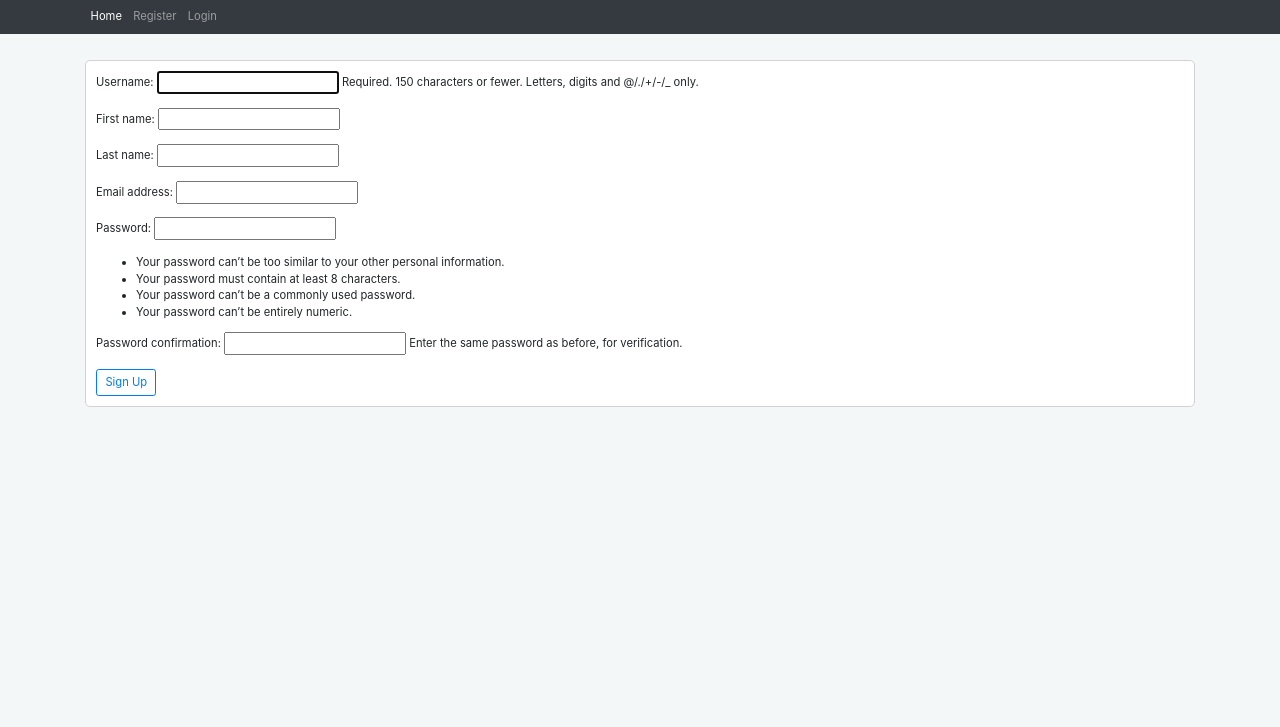
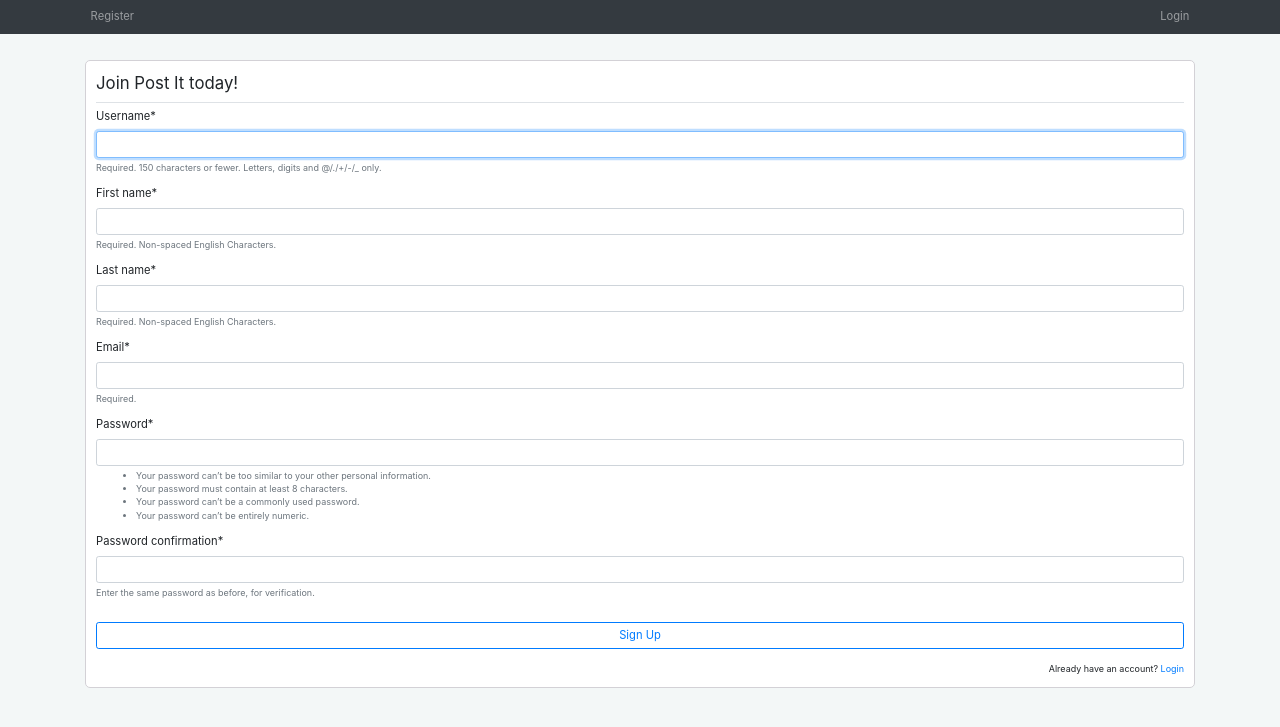
Before and after one commit to MShbana/post-it, a Django app: page /register/ in a window 1280 px wide. Shown: the top 727 px of the page. Run offline with Django 3.2, Linux system fonts and the light colour scheme; some libraries are stand-ins or nearby versions.

Commit message:
Styled the registeration form using django_crispy_forms and fixed navbar-related issuess

```diff
--- a/accounts/forms.py
+++ b/accounts/forms.py
@@ -18,9 +18,13 @@
 
     REGEX_PATTERN = RegexValidator(r'^[a-zA-Z]+$', 'Enter a valid name.')
 
-    first_name = forms.CharField(max_length=20, validators=[REGEX_PATTERN])
-    last_name = forms.CharField(max_length=20, validators=[REGEX_PATTERN])
-
+    email = forms.EmailField(help_text='Required.')
+    first_name = forms.CharField(max_length=20,
+                                 validators=[REGEX_PATTERN],
+                                 help_text="Required. Non-spaced English Characters.")
+    last_name = forms.CharField(max_length=20,
+                                validators=[REGEX_PATTERN],
+                                help_text="Required. Non-spaced English Characters.")
     class Meta:
         model = User
         fields = UserCreationForm.Meta.fields + ('first_name', 'last_name', 'email')
@@ -28,5 +32,5 @@
     def clean_email(self):
         email = self.cleaned_data['email']
         if User.objects.filter(email=email).exists():
-            raise forms.ValidationError("The email is already registered. Please choose another one.")
+            raise forms.ValidationError("This email is already registered. Please choose another one.")
         return email
--- a/accounts/templates/accounts/register.html
+++ b/accounts/templates/accounts/register.html
@@ -1,4 +1,5 @@
 {% extends "base.html" %}
+{% load crispy_forms_tags %}
 {% block title %}
     Registeration
 {% endblock title %}
@@ -6,8 +7,18 @@
     <div class="content-section">
         <form method="POST">
             {% csrf_token %}
-            {{ form.as_p }}
-            <button class="btn btn-outline-primary" type="submit">Sign Up</button>
+            <fieldset class="form-group">
+                <legend class="border-bottom pb-2">Join Post It today!</legend>
+                {{ form|crispy }}
+            </fieldset>
+            <div class="form-group">
+                <button class="btn btn-outline-primary btn-block" type="submit">Sign Up</button>
+            </div>
         </form>
+        <div class="text-right">
+            <small>
+                Already have an account? <a href="#">Login</a>
+            </small>
+        </div>
     </div>
 {% endblock content %}
--- a/base/templates/base.html
+++ b/base/templates/base.html
@@ -22,7 +22,7 @@
         <main class="container">
             {% if messages %}
                 {% for message in messages %}
-                    <div class="alert alert-{{ message.tags }}">
+                    <div class="alert alert-{{ message.tags }} text-center">
                         {{ message }}
                     </div>
                 {% endfor %}
--- a/base/templates/navbar.html
+++ b/base/templates/navbar.html
@@ -5,28 +5,41 @@
         <div class="collapse navbar-collapse" id="navbarSupportedContent">
             <div class="container">
                 <ul class="navbar-nav ml-auto">
-                    <li class="nav-item active">
-                        <a class="nav-link py-1" href="{% url 'home:home' %}">
-                            Home<span class="sr-only">(current)</span>
-                        </a>
-                    </li>
                     {% if not request.user.is_anonymous %}
-                        <li class="nav-item dropdown ml-auto">
+                        <li class="nav-item active mr-auto">
+                            <a class="nav-link" href="{% url 'home:home' %}">
+                                Home
+                            </a>
+                        </li>
+                        <!-- <li class="nav-item dropdown ml-auto">
                             <a class="nav-link py-1 dropdown-toggle" href="#" id="navbarDropdown" role="button" data-toggle="dropdown" aria-haspopup="true" aria-expanded="false">
                                 {{ request.user.username }}
                             </a>
                             <div class="dropdown-menu" aria-labelledby="navbarDropdown">
-                                <a class="dropdown-item" href="{% url 'view_account' request.user.userprofile.slug %}">My Account</a>
-                                <a class="dropdown-item" href="{% url 'view_account_info' request.user.userprofile.slug %}">Account Info</a>
+                                <a class="dropdown-item" href="">My Account</a>
+                                <a class="dropdown-item" href="">Account Info</a>
                                 <div class="dropdown-divider"></div>
                                 <a class="dropdown-item" href="#">Logout</a>
                             </div>
+                        </li> -->
+                        <li class="nav-item">
+                            <a class="nav-link" href="{% url 'view_account' request.user.userprofile.slug %}">
+                                {{ request.user.username }}
+                            </a>
+                        </li>
+                        <li class="nav-item">
+                            <a class="nav-link" href="{% url 'view_account_info' request.user.userprofile.slug %}">
+                                Account Info
+                            </a>
+                        </li>
+                        <li class="nav-item">
+                            <a class="nav-link" href="#">Log Out</a>
                         </li>
                     {% else %}
-                        <li class="nav-item">
+                        <li class="nav-item mr-auto">
                             <a class="nav-link py-1" href="#">Register</a>
                         </li>
-                        <li class="nav-item">
+                        <li class="nav-item ml-auto">
                             <a class="nav-link py-1" href="#">Login</a>
                         </li>
                     {% endif %}
--- a/post_it/settings.py
+++ b/post_it/settings.py
@@ -35,6 +35,7 @@
     'home.apps.HomeConfig',
     'accounts.apps.AccountsConfig',
     'django_countries',
+    'crispy_forms',
     'django.contrib.admin',
     'django.contrib.auth',
     'django.contrib.contenttypes',
@@ -124,6 +125,7 @@
 STATIC_URL = '/static/'
 MEDIA_ROOT = os.path.join(BASE_DIR, 'media/')
 MEDIA_URL = '/media/'
+CRISPY_TEMPLATE_PACK = 'bootstrap4'
 
 
 # Authentication & Authorization
```
Also changed, not shown: accounts/templates/accounts/view_account_info.html (+15 -0 lines).
